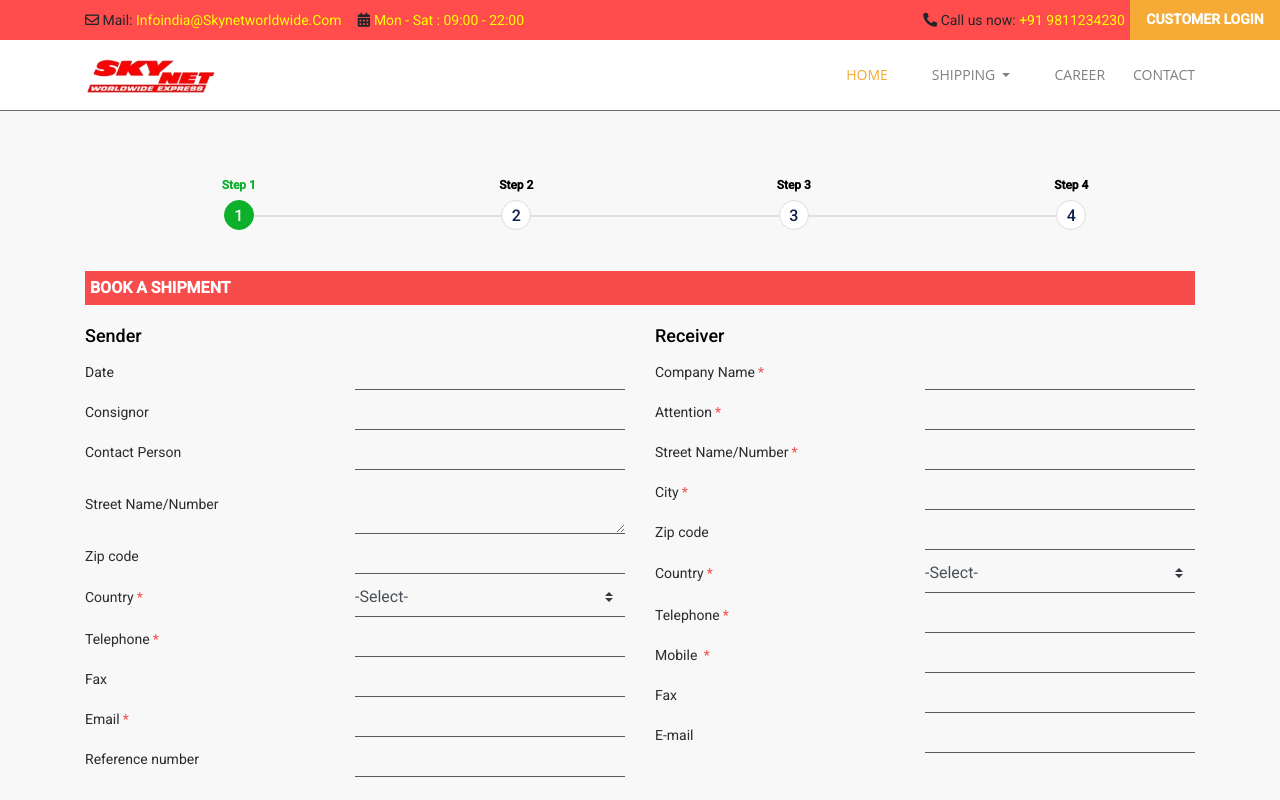
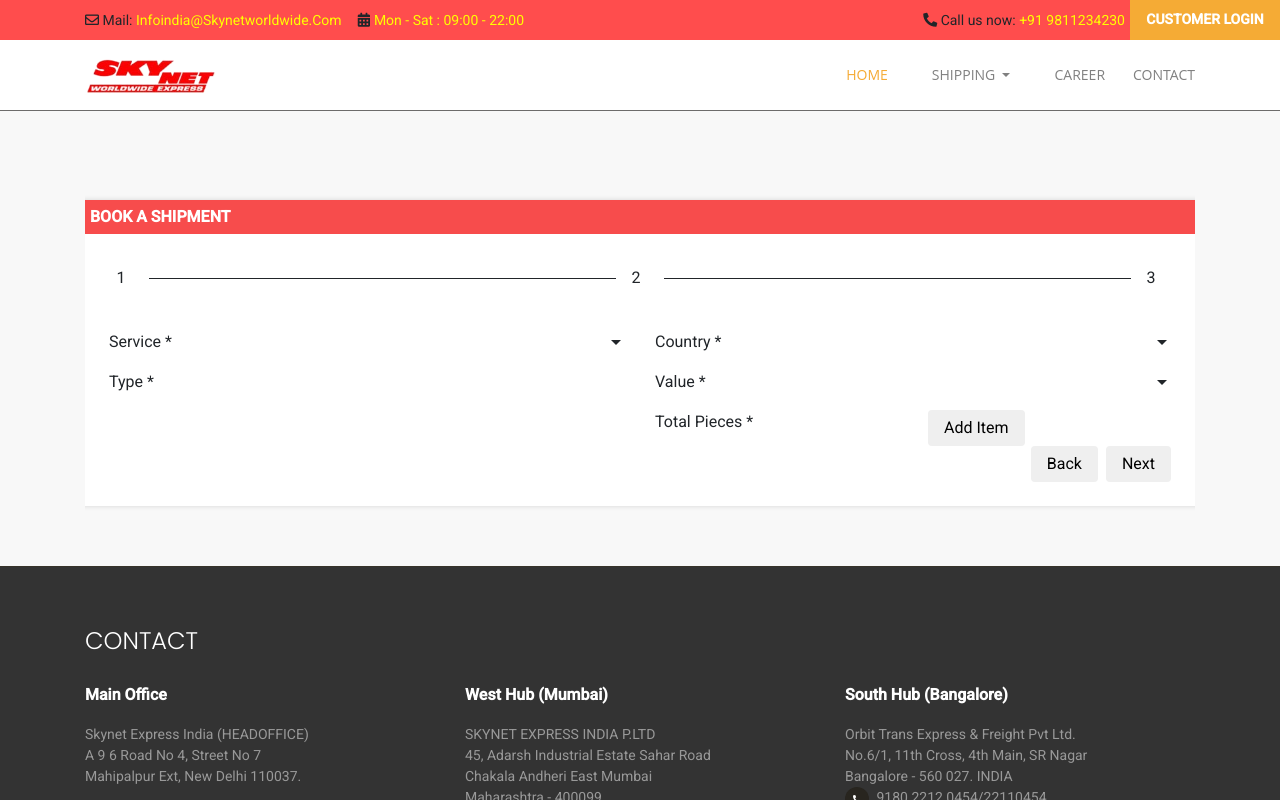
Before and after one commit to KishanChand/shipping, an Angular app: page /book-shipment in a window 1280 px wide. Both pictures are taken after typing "Sample", "Sample", "Sample", "Sample", "Sample", "Sample" into the empty fields and a click on the button "Next". Shown: the top 800 px of the page. Built offline with nearby package versions, Linux system fonts and the light colour scheme.

Commit message:
file updated

```diff
--- a/src/app/pages/book-shipment/book-shipment.component.html
+++ b/src/app/pages/book-shipment/book-shipment.component.html
@@ -4,7 +4,7 @@
     <section class="signup-step-container">
 
             <div class="row d-flex justify-content-center">
-                <div class="col-md-12">
+                <!-- <div class="col-md-12">
                     <div class="wizard">
                         <div class="wizard-inner">
                             <div class="connecting-line"></div>
@@ -310,9 +310,9 @@
 
                         </form>
                     </div>
-                </div>
+                </div> -->
 
-                <div class="col-12">
+                <div class="col-12 white-bg shadow">
                     <div class="title-with-bg">BOOK A SHIPMENT</div>
                     <mat-horizontal-stepper [linear]="isLinear" #stepper>
                     <button mat-raised-button (click)="isLinear = !isLinear" id="toggle-linear">
@@ -469,22 +469,71 @@
                     </mat-step>
                     <mat-step [stepControl]="secondFormGroup" label="">
                         <form [formGroup]="secondFormGroup">
-                        <mat-form-field>
-                            <mat-label>Address</mat-label>
-                            <input matInput formControlName="secondCtrl" placeholder="Ex. 1 Main St, New York, NY"
-                                    required>
-                        </mat-form-field>
-                        <div>
-                            <button mat-raised-button matStepperPrevious>Back</button>
-                            <button mat-raised-button color="warn" matStepperNext>Next</button>
-                        </div>
+                            <div class="row">
+                                <div class="col-md-6">
+                                    <mat-form-field>
+                                        <mat-label>Service</mat-label>
+                                        <mat-select formControlName="secondTabService" required>
+                                            <mat-option *ngFor="let item of country" [value]="item.value">
+                                            {{item.viewValue}}
+                                            </mat-option>
+                                        </mat-select>
+                                    </mat-form-field>
+                                </div>
+                                <div class="col-md-6">
+                                    <mat-form-field>
+                                        <mat-label>Country</mat-label>
+                                        <mat-select formControlName="secondTabCountry" required>
+                                            <mat-option *ngFor="let item of country" [value]="item.value">
+                                            {{item.viewValue}}
+                                            </mat-option>
+                                        </mat-select>
+                                    </mat-form-field>
+                                </div>
+                                <div class="col-md-6">
+                                    <mat-form-field class="example-full-width">
+                                        <mat-label>Type</mat-label>
+                                        <input matInput placeholder="Type" formControlName="secondTabType" required>
+                                      </mat-form-field>
+                                </div>
+                                <div class="col-md-6">
+                                    <mat-form-field>
+                                        <mat-label>Value</mat-label>
+                                        <mat-select formControlName="secondTabVal" required>
+                                            <mat-option *ngFor="let item of country" [value]="item.value">
+                                            {{item.viewValue}}
+                                            </mat-option>
+                                        </mat-select>
+                                    </mat-form-field>
+                                </div>
+                                <div class="col-12">
+                                    <div class="row justify-content-end">
+                                        <div class="col-sm-3">
+                                            <mat-form-field class="example-full-width">
+                                                <mat-label>Total Pieces</mat-label>
+                                                <input matInput placeholder="Type" formControlName="totalPiece" required>
+                                            </mat-form-field>
+                                        </div>
+                                        <div class="col-sm-3">
+                                            <button mat-raised-button color="warn" class="mt-3">Add Item</button>
+                                        </div>
+                                    </div>
+                                </div>
+
+                                <div class="col-12">
+                                    <div class="text-right">
+                                        <button mat-raised-button matStepperPrevious class="mr-2">Back</button>
+                                        <button mat-raised-button color="warn" matStepperNext>Next</button>
+                                    </div>
+                                </div>
+                            </div>
                         </form>
                     </mat-step>
                     <mat-step>
                         <ng-template matStepLabel></ng-template>
                         <p>You are now done.</p>
                         <div>
-                        <button mat-raised-button matStepperPrevious>Back</button>
+                        <button mat-raised-button matStepperPrevious class="mr-2">Back</button>
                         <button mat-raised-button color="warn" (click)="stepper.reset()">Reset</button>
                         </div>
                     </mat-step>
--- a/src/app/pages/career/career.component.ts
+++ b/src/app/pages/career/career.component.ts
@@ -1,19 +1,16 @@
-import { Component, OnInit, AfterViewChecked } from '@angular/core';
+import { Component, OnInit } from '@angular/core';
 
 @Component({
   selector: 'app-career',
   templateUrl: './career.component.html',
   styleUrls: ['./career.component.scss']
 })
-export class CareerComponent implements OnInit, AfterViewChecked {
+export class CareerComponent implements OnInit {
 
   constructor() { }
 
   ngOnInit() {
-  }
-
-  ngAfterViewChecked() {
-      window.scrollTo(0, 0);
+    window.scrollTo(0, 0);
   }
 
 }
--- a/src/app/pages/contactus/contactus.component.ts
+++ b/src/app/pages/contactus/contactus.component.ts
@@ -1,4 +1,4 @@
-import { Component, OnInit, AfterViewChecked } from '@angular/core';
+import { Component, OnInit } from '@angular/core';
 import { FormControl, FormGroup, Validators } from '@angular/forms';
 
 @Component({
@@ -6,15 +6,12 @@
   templateUrl: './contactus.component.html',
   styleUrls: ['./contactus.component.scss']
 })
-export class ContactusComponent implements OnInit, AfterViewChecked {
+export class ContactusComponent implements OnInit {
 
   constructor() { }
 
   ngOnInit() {
-  }
-
-  ngAfterViewChecked() {
-      window.scrollTo(0, 0);
+    window.scrollTo(0, 0);
   }
 
   contact = new FormGroup({
--- a/src/app/pages/maplocation/maplocation.component.ts
+++ b/src/app/pages/maplocation/maplocation.component.ts
@@ -1,19 +1,15 @@
-import { Component, OnInit, AfterViewChecked } from '@angular/core';
+import { Component, OnInit } from '@angular/core';
 
 @Component({
   selector: 'app-maplocation',
   templateUrl: './maplocation.component.html',
   styleUrls: ['./maplocation.component.scss']
 })
-export class MaplocationComponent implements OnInit, AfterViewChecked {
+export class MaplocationComponent implements OnInit {
 
   constructor() { }
 
   ngOnInit() {
-  }
-
-  ngAfterViewChecked() {
     window.scrollTo(0, 0);
   }
-
 }
--- a/src/app/pages/rate/rate.component.html
+++ b/src/app/pages/rate/rate.component.html
@@ -23,7 +23,7 @@
                                 </select>
                             </div>
                         </div>
-                        <div class="col-sm-6">
+                        <!-- <div class="col-sm-6">
                             <div class="form-group">
                                 <label for="exampleFormControlSelect1">From City<span>*</span></label>
                                 <select class="form-control" formControlName="fromCity" name="fromCity">
@@ -46,7 +46,7 @@
                                     <option value="mumbai">Mumbai</option>
                                 </select>
                             </div>
-                        </div>
+                        </div> -->
                         <div class="col-sm-6">
                             <div class="form-group">
                                 <label for="exampleFormControlSelect1">Weight<span>*</span></label>
--- a/src/app/pages/rate/rate.component.ts
+++ b/src/app/pages/rate/rate.component.ts
@@ -1,4 +1,4 @@
-import { Component, OnInit, AfterViewChecked } from '@angular/core';
+import { Component, OnInit } from '@angular/core';
 import { DataService } from '../../data.service';
 import { FormGroup, FormControl, Validators, FormBuilder } from '@angular/forms';
 
@@ -7,13 +7,14 @@
   templateUrl: './rate.component.html',
   styleUrls: ['./rate.component.scss']
 })
-export class RateComponent implements OnInit, AfterViewChecked {
+export class RateComponent implements OnInit {
   fromCountries:any = [];
   toCountries:any = [];
   collectRateDetails = '';
   constructor(private dataCenter:DataService, public fb:FormBuilder) { }
 
   ngOnInit() {
+    window.scrollTo(0, 0);
     this.dataCenter.getfromCountry().subscribe(x => {
       this.fromCountries = x.countryList;
     });
@@ -25,15 +26,11 @@
     });
   }
 
-  ngAfterViewChecked() {
-    window.scrollTo(0, 0);
-  }
-
   rateCalc = new FormGroup({
     fromCountry: new FormControl('', Validators.required),
     toCountry: new FormControl('', Validators.required),
-    fromCity: new FormControl('', Validators.required),
-    toCity: new FormControl('', Validators.required),
+    // fromCity: new FormControl('', Validators.required),
+    // toCity: new FormControl('', Validators.required),
     weight: new FormControl('', Validators.required),
     unit: new FormControl('', Validators.required)
   });
```
Also changed, not shown: src/app/pages/book-shipment/book-shipment.component.ts (+8 -9 lines), src/app/pages/home/home.component.ts (+5 -8 lines).
